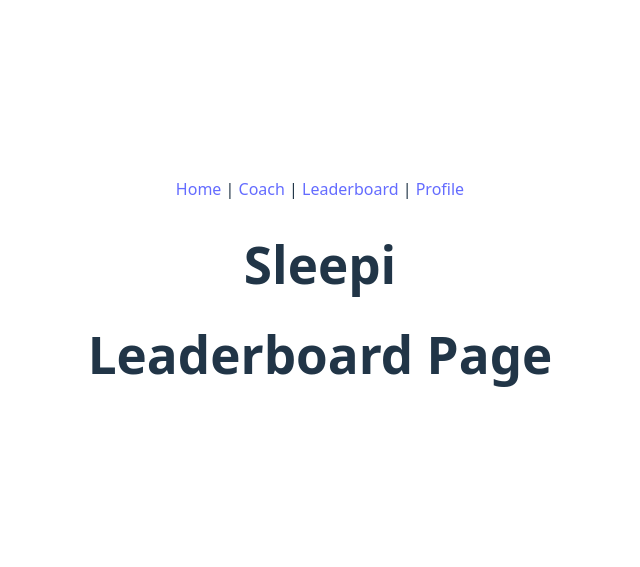
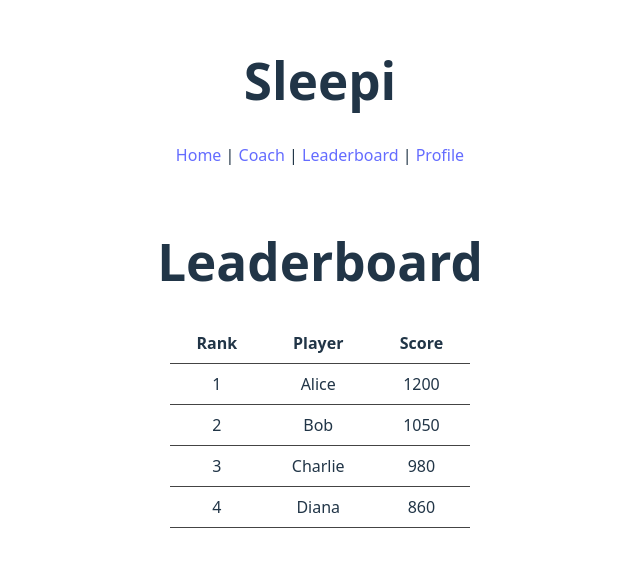
Before and after one commit to chanr335/sleepi, a React (Vite) app in the folder client/sleepi/: page /leaderboard in a window 1280 px wide. Shown: the part 103-670 px from the top of the page, without its empty margins (320-960 px from the left). Built offline with nearby package versions, Linux system fonts and the light colour scheme.

Commit message:
leaderboard draft

```diff
--- a/client/sleepi/src/App.jsx
+++ b/client/sleepi/src/App.jsx
@@ -10,13 +10,13 @@ function App() {
   return (
     <>
       <BrowserRouter>
+        <h1>Sleepi</h1>
         <nav>
           <Link to="/">Home</Link> |{" "}
           <Link to="/coach">Coach</Link> |{" "}
           <Link to="/leaderboard">Leaderboard</Link> |{" "}
           <Link to="/profile">Profile</Link>
         </nav>
-        <h1>Sleepi</h1>
         <Routes>
           <Route path="/" element={<Home />} />
           <Route path="/coach" element={<Coach />} />
--- /dev/null
+++ b/client/sleepi/src/pages/Leaderboard.css
@@ -0,0 +1,20 @@
+.leaderboard-page {
+  padding: 2rem;
+  text-align: center;
+}
+
+.leaderboard-table {
+  margin: 1rem auto;
+  border-collapse: collapse;
+  min-width: 300px;
+}
+
+.leaderboard-table th,
+.leaderboard-table td {
+  padding: 0.5rem 1rem;
+  border-bottom: 1px solid #444;
+}
+
+.leaderboard-table th {
+  font-weight: bold;
+}
--- a/client/sleepi/src/pages/leaderboard.jsx
+++ b/client/sleepi/src/pages/leaderboard.jsx
@@ -1,5 +1,38 @@
+import "./Leaderboard.css";
+
 function Leaderboard() {
-  return <h1>Leaderboard Page</h1>;
+  const players = [
+    { id: 1, name: "Alice", score: 1200 },
+    { id: 2, name: "Bob", score: 1050 },
+    { id: 3, name: "Charlie", score: 980 },
+    { id: 4, name: "Diana", score: 860 },
+  ];
+
+  return (
+    <div className="leaderboard-page">
+      <h1>Leaderboard</h1>
+      <table className="leaderboard-table">
+        <thead>
+          <tr>
+            <th>Rank</th>
+            <th>Player</th>
+            <th>Score</th>
+          </tr>
+        </thead>
+        <tbody>
+          {players
+            .sort((a, b) => b.score - a.score)
+            .map((player, index) => (
+              <tr key={player.id}>
+                <td>{index + 1}</td>
+                <td>{player.name}</td>
+                <td>{player.score}</td>
+              </tr>
+            ))}
+        </tbody>
+      </table>
+    </div>
+  );
 }
 
 export default Leaderboard;
```
